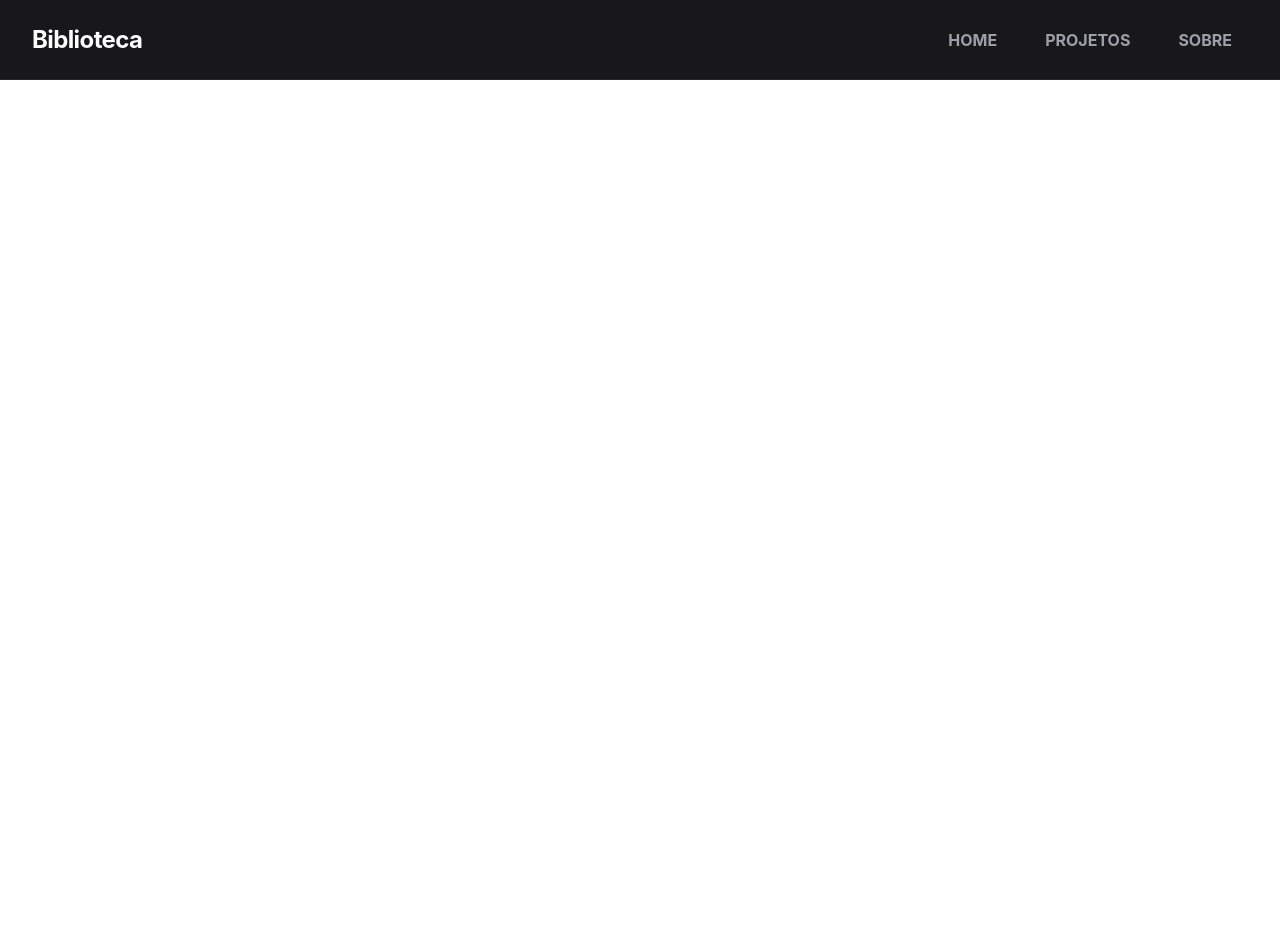
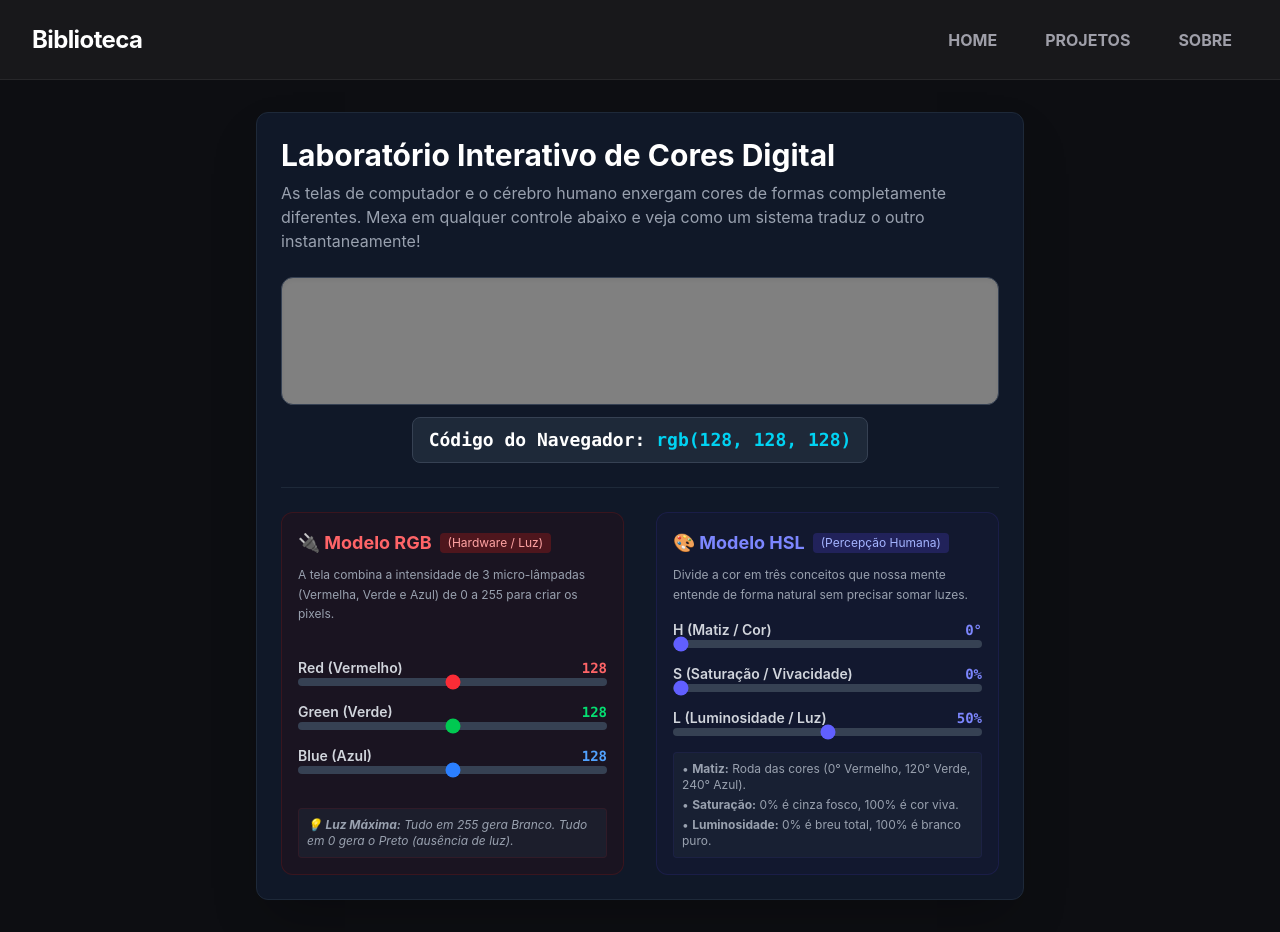
Before and after one commit to Tarcesio/biblioteca-pessoal, a React (Vite) app: page /interactive-colors in a window 1280 px wide. Before the commit the page ends 800 px from the top, so only its background shows below. Built offline with nearby package versions, Linux system fonts and the light colour scheme.

Commit message:
New Interactive Colors subbutton

```diff
--- a/src/App.jsx
+++ b/src/App.jsx
@@ -2,6 +2,7 @@ import './index.css'
 import Header from './components/Header'
 import Main from './components/Main'
 import TodoListPage from './pages/todo-list/TodoListPage'
+import InteractiveColors from './pages/interactiveColors/interactiveColors'
 import { Routes, Route } from 'react-router-dom'
 
 export default function App() {
@@ -11,6 +12,7 @@ export default function App() {
       <Routes>
         <Route path="/" element={<Main />} />
         <Route path="/todo-list" element={<TodoListPage />} />
+        <Route path="/interactive-colors" element={<InteractiveColors />} />
       </Routes>
     </>
   )
--- a/src/components/Header.jsx
+++ b/src/components/Header.jsx
@@ -36,8 +36,8 @@ export default function Header() {
                     action: () => navigate("/todo-list"),
                 },
                 {
-                    label: "Submenu 6",
-                    action: () => alert("Submenu 6") },
+                    label: "Interador de Cores",
+                    action: () => navigate("/interactive-colors") },
             ],
         },
         {
--- a/src/index.css
+++ b/src/index.css
@@ -1 +1,5 @@
 @import "tailwindcss";
+
+html, body {
+  @apply bg-[#0d0e12] text-white;
+}
--- /dev/null
+++ b/src/pages/interactiveColors/interactiveColors.jsx
@@ -0,0 +1,149 @@
+import { useState } from 'react';
+
+export default function InteractiveColors() {
+
+    const [rgb, setRgb] = useState({r: 128,g: 128,b: 128
+    });
+    const [hsl, setHsl] = useState({h: 0,s: 0,l: 50
+    });
+
+    function loadRGB(novoRgb) {
+        setRgb(novoRgb);
+
+        // Converte a cópia atualizada para HSL
+        let r = novoRgb.r / 255, g = novoRgb.g / 255, b = novoRgb.b / 255;
+        let max = Math.max(r, g, b), min = Math.min(r, g, b);
+        let h, s, l = (max + min) / 2;
+
+        if (max === min) { h = s = 0; }
+        else {
+          let d = max - min;
+          s = l > 0.5 ? d / (2 - max - min) : d / (max + min);
+          if (max === r) h = (g - b) / d + (g < b ? 6 : 0);
+          else if (max === g) h = (b - r) / d + 2;
+          else if (max === b) h = (r - g) / d + 4;
+          h /= 6;
+        }
+        setHsl({ h: Math.round(h * 360), s: Math.round(s * 100), l: Math.round(l * 100) });
+      }
+
+      function loadHSL(novoHsl) {
+        setHsl(novoHsl);
+
+        // Converte a cópia atualizada para RGB
+        let h = novoHsl.h / 360, s = novoHsl.s / 100, l = novoHsl.l / 100;
+        let r, g, b;
+
+        if (s === 0) { r = g = b = l; }
+        else {
+          const hue2rgb = (p, q, t) => {
+            if (t < 0) t += 1; if (t > 1) t -= 1;
+            if (t < 1/6) return p + (q - p) * 6 * t;
+            if (t < 1/2) return q;
+            if (t < 2/3) return p + (q - p) * (2/3 - t) * 6;
+            return p;
+          };
+          let q = l < 0.5 ? l * (1 + s) : l + s - l * s;
+          let p = 2 * l - q;
+          r = hue2rgb(p, q, h + 1/3); g = hue2rgb(p, q, h); b = hue2rgb(p, q, h - 1/3);
+        }
+        setRgb({ r: Math.round(r * 255), g: Math.round(g * 255), b: Math.round(b * 255) });
+      }
+
+      return (
+        // 1. CONTAINER PRINCIPAL: Adaptado para o seu fundo escuro, usando gray-900 e bordas discretas
+        <div className="max-w-3xl mx-auto my-8 p-6 bg-gray-900 shadow-2xl rounded-xl border border-gray-800 font-sans text-gray-200">
+
+          <h1 className="text-3xl font-bold text-white mb-2">Laboratório Interativo de Cores Digital</h1>
+          <p className="text-gray-400 mb-6 text-sm md:text-base">
+            As telas de computador e o cérebro humano enxergam cores de formas completamente diferentes.
+            Mexa em qualquer controle abaixo e veja como um sistema traduz o outro instantaneamente!
+          </p>
+
+          {/* 2. O CANVA: Agora com uma borda cinza escura para dar destaque no fundo preto */}
+          <div className="flex flex-col items-center justify-center mb-6">
+            <div
+              id="visualizador"
+              className="w-full h-32 rounded-xl shadow-inner border border-gray-700 transition-colors duration-100"
+              style={{ backgroundColor: `rgb(${rgb.r}, ${rgb.g}, ${rgb.b})` }}
+            ></div>
+            {/* Caixa de código em modo escuro */}
+            <p className="mt-3 text-lg font-mono font-bold bg-gray-800 px-4 py-2 rounded-lg border border-gray-700 text-white">
+              Código do Navegador: <span className="text-cyan-400">rgb({rgb.r}, {rgb.g}, {rgb.b})</span>
+            </p>
+          </div>
+
+          <hr className="my-6 border-gray-800" />
+
+          {/* 3. GRID LADO A LADO */}
+          <div className="grid grid-cols-1 md:grid-cols-2 gap-8">
+
+            {/* BLOCO RGB: Fundo levemente avermelhado escuro */}
+            <div className="bg-red-950/20 p-4 rounded-xl border border-red-900/30 flex flex-col justify-between">
+              <div>
+                <h3 className="text-lg font-bold text-red-400 flex items-center gap-2 mb-2">
+                  🔌 Modelo RGB <span className="text-xs font-normal text-red-300 bg-red-900/50 px-2 py-0.5 rounded">(Hardware / Luz)</span>
+                </h3>
+                <p className="text-xs text-gray-400 mb-4 leading-relaxed">
+                  A tela combina a intensidade de 3 micro-lâmpadas (Vermelha, Verde e Azul) de 0 a 255 para criar os pixels.
+                </p>
+              </div>
+
+              <div className="space-y-4">
+                <label className="flex flex-col text-sm font-semibold text-gray-300">
+                  <span className="flex justify-between">Red (Vermelho) <span className="font-mono text-red-400 font-bold">{rgb.r}</span></span>
+                  <input type="range" min="0" max="255" value={rgb.r} onChange={(e) => loadRGB({ ...rgb, r: Number(e.target.value) })} className="w-full h-2 bg-gray-700 rounded-lg appearance-none cursor-pointer accent-red-500" />
+                </label>
+                <label className="flex flex-col text-sm font-semibold text-gray-300">
+                  <span className="flex justify-between">Green (Verde) <span className="font-mono text-green-400 font-bold">{rgb.g}</span></span>
+                  <input type="range" min="0" max="255" value={rgb.g} onChange={(e) => loadRGB({ ...rgb, g: Number(e.target.value) })} className="w-full h-2 bg-gray-700 rounded-lg appearance-none cursor-pointer accent-green-500" />
+                </label>
+                <label className="flex flex-col text-sm font-semibold text-gray-300">
+                  <span className="flex justify-between">Blue (Azul) <span className="font-mono text-blue-400 font-bold">{rgb.b}</span></span>
+                  <input type="range" min="0" max="255" value={rgb.b} onChange={(e) => loadRGB({ ...rgb, b: Number(e.target.value) })} className="w-full h-2 bg-gray-700 rounded-lg appearance-none cursor-pointer accent-blue-500" />
+                </label>
+              </div>
+
+              <p className="text-xs text-gray-400 mt-4 bg-gray-800/50 p-2 rounded border border-red-900/20 italic">
+                💡 <strong>Luz Máxima:</strong> Tudo em 255 gera Branco. Tudo em 0 gera o Preto (ausência de luz).
+              </p>
+            </div>
+
+            {/* BLOCO HSL: Fundo levemente azulado/indigo escuro */}
+            <div className="bg-indigo-950/20 p-4 rounded-xl border border-indigo-900/30 flex flex-col justify-between">
+              <div>
+                <h3 className="text-lg font-bold text-indigo-400 flex items-center gap-2 mb-2">
+                  🎨 Modelo HSL <span className="text-xs font-normal text-indigo-300 bg-indigo-900/50 px-2 py-0.5 rounded">(Percepção Humana)</span>
+                </h3>
+                <p className="text-xs text-gray-400 mb-4 leading-relaxed">
+                  Divide a cor em três conceitos que nossa mente entende de forma natural sem precisar somar luzes.
+                </p>
+              </div>
+
+              <div className="space-y-4">
+                <label className="flex flex-col text-sm font-semibold text-gray-300">
+                  <span className="flex justify-between">H (Matiz / Cor) <span className="font-mono text-indigo-400 font-bold">{hsl.h}°</span></span>
+                  <input type="range" min="0" max="360" value={hsl.h} onChange={(e) => loadHSL({ ...hsl, h: Number(e.target.value) })} className="w-full h-2 bg-gray-700 rounded-lg appearance-none cursor-pointer accent-indigo-500" />
+                </label>
+                <label className="flex flex-col text-sm font-semibold text-gray-300">
+                  <span className="flex justify-between">S (Saturação / Vivacidade) <span className="font-mono text-indigo-400 font-bold">{hsl.s}%</span></span>
+                  <input type="range" min="0" max="100" value={hsl.s} onChange={(e) => loadHSL({ ...hsl, s: Number(e.target.value) })} className="w-full h-2 bg-gray-700 rounded-lg appearance-none cursor-pointer accent-indigo-500" />
+                </label>
+                <label className="flex flex-col text-sm font-semibold text-gray-300">
+                  <span className="flex justify-between">L (Luminosidade / Luz) <span className="font-mono text-indigo-400 font-bold">{hsl.l}%</span></span>
+                  <input type="range" min="0" max="100" value={hsl.l} onChange={(e) => loadHSL({ ...hsl, l: Number(e.target.value) })} className="w-full h-2 bg-gray-700 rounded-lg appearance-none cursor-pointer accent-indigo-500" />
+                </label>
+              </div>
+
+              <div className="text-xs text-gray-400 mt-4 bg-gray-800/50 p-2 rounded border border-indigo-900/20 space-y-1">
+                <p>• <strong>Matiz:</strong> Roda das cores (0° Vermelho, 120° Verde, 240° Azul).</p>
+                <p>• <strong>Saturação:</strong> 0% é cinza fosco, 100% é cor viva.</p>
+                <p>• <strong>Luminosidade:</strong> 0% é breu total, 100% é branco puro.</p>
+              </div>
+            </div>
+
+          </div>
+        </div>
+      );
+
+}
```
